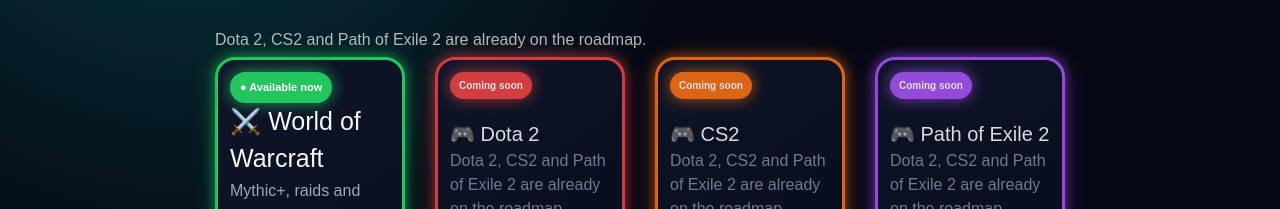
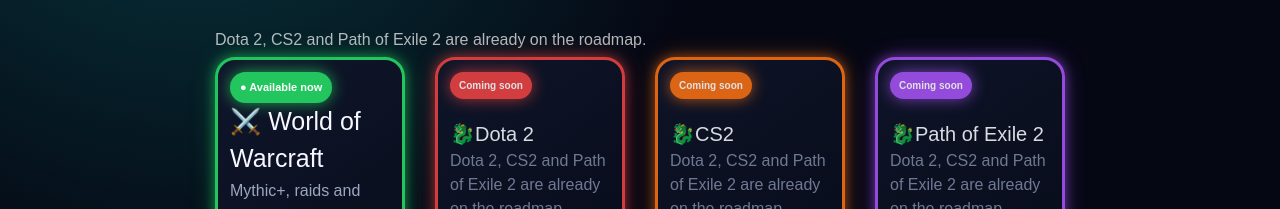
Before and after one commit to vesttrading/gamepro-market, a Next.js app: page / in a window 1280 px wide. Shown: the part 1268-1477 px from the top of the page. Built offline with nearby package versions, Linux system fonts and the light colour scheme; no server answers.

Commit message:
Change game icons from 🎮 to 🐉 in game list

```diff
--- a/app/page.tsx
+++ b/app/page.tsx
@@ -885,7 +885,7 @@ if (!battlenetId) {
         <div className="gameHeader"><div><h2 style={{fontSize:36,marginBottom:8}}>{t.games}</h2><p style={{color:"#9da6c0",marginTop:0}}>{t.futureText}</p></div></div>
         <div className="gameGrid" style={{display:"grid",gridTemplateColumns:"1.2fr repeat(3,1fr)",gap:14}}>
           <div style={{...card,borderColor:"#17bcb2",boxShadow:"0 0 35px #16d8cf12"}}><span className="status">● {t.current}</span><h3 style={{fontSize:25}}>⚔️ {t.wow}</h3><p style={{color:"#9da6c0",lineHeight:1.6}}>{t.wowText}</p><b style={{color:"#54eee4"}}>M+ · Raids · PvP</b></div>
-          {["Dota 2","CS2","Path of Exile 2"].map(g=><div key={g} style={{...card,opacity:.88}}><span className="futureStatus">{t.future}</span><h3 style={{fontSize:20,marginTop:20}}>🎮 {g}</h3><p style={{color:"#7f89a5",lineHeight:1.5}}>{t.futureText}</p></div>)}
+          {["Dota 2","CS2","Path of Exile 2"].map(g=><div key={g} style={{...card,opacity:.88}}><span className="futureStatus">{t.future}</span><h3 style={{fontSize:20,marginTop:20}}>🐉{g}</h3><p style={{color:"#7f89a5",lineHeight:1.5}}>{t.futureText}</p></div>)}
         </div>
       </section>
 
```
